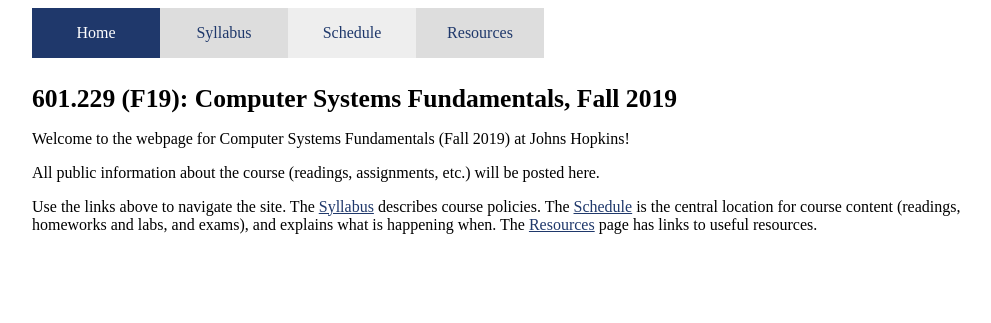
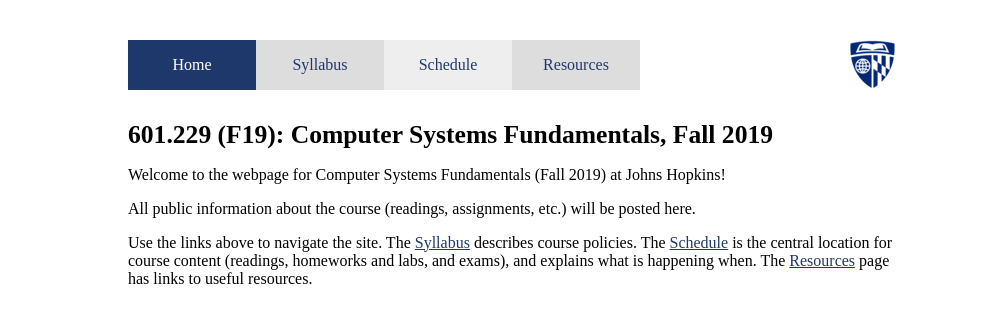
Before and after one commit to jhucsf/spring2020, a Jekyll site: the page built from index.md, in a window 1280 px wide. Shown: the top 323 px of the page, without its empty margins (128-1119 px from the left). Built offline with Jekyll 4.4.1, drawn with Linux system fonts in a browser that asks for light colours.

Commit message:
added logo to layout, make content narrower

```diff
--- a/_layouts/default.html
+++ b/_layouts/default.html
@@ -17,6 +17,8 @@
 			<li class="schedule"><a href="{{site.baseurl}}/schedule.html">Schedule</a></li>
 			<li class="resources"><a href="{{site.baseurl}}/resources.html">Resources</a></li>
 		</ul>
+		<div id="logo"><img alt="JHU logo" src="{{site.baseurl}}/img/logoSmall.png"></div>
+		<div style="clear: both;"></div>
 
 		<div id="pageTitle">{{site.coursename}}: {{page.title}}</div>
 
--- a/css/csf.css
+++ b/css/csf.css
@@ -28,7 +28,7 @@ tr:nth-child(even) {
 
 #content {
 	margin: 0 auto;
-	max-width: 60em;
+	max-width: 48em;
 }
 
 #pageTitle {
@@ -40,8 +40,9 @@ tr:nth-child(even) {
 
 #navbar {
 	list-style-type: none;
-	margin: 0;
+	margin: 2em 0 0 0;
 	padding: 0;
+	float: left;
 }
 
 #navbar li {
@@ -73,17 +74,22 @@ tr:nth-child(even) {
 	background: #eee;
 }
 
-#navbar::after {
+#navbar li.active a {
+	background: #1f386b;
+	color: white;
+}
+
+#logo {
+	margin: 2em 0 0 0;
+	float: right;
+}
+
+#logo::after {
 	content: "";
 	clear: both;
 	display: block;
 }
 
-#navbar li.active a {
-	background: #1f386b;
-	color: white;
-}
-
 /*
 vim:ts=2:
 */
```
Also changed, not shown: img/logoSmall.png (added).
